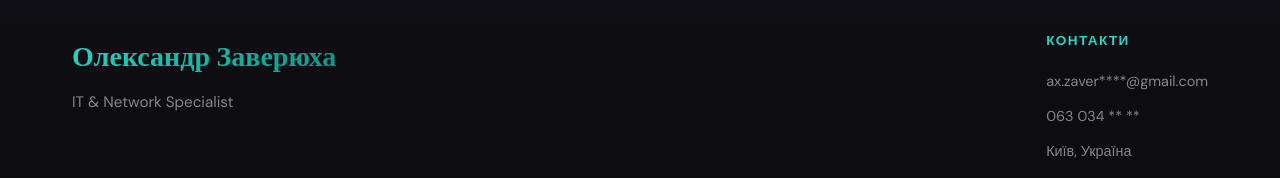
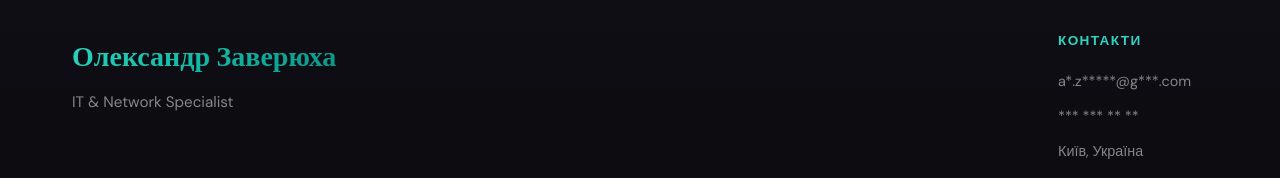
Before and after one commit to AlexMaxeven/resume, a React (Vite) app: page /resume/about in a window 1280 px wide. Shown: the part 2815-2993 px from the top of the page. Built offline with nearby package versions, Linux system fonts and the light colour scheme; a web font is replaced by a local one.

Commit message:
changes readme.md

```diff
--- a/src/components/Footer/Footer.jsx
+++ b/src/components/Footer/Footer.jsx
@@ -20,8 +20,8 @@ const Footer = () => {
             <div className={styles.column}>
               <h4 className={styles.title}>{t.footer.contactsTitle}</h4>
               <ul className={styles.list}>
-                <li>ax.zaver****@gmail.com</li>
-                <li>063 034 ** **</li>
+                <li>a*.z*****@g***.com</li>
+                <li>*** *** ** **</li>
                 <li>{language === 'uk' ? 'Київ, Україна' : 'Kyiv, Ukraine'}</li>
               </ul>
             </div>
--- a/src/translations.js
+++ b/src/translations.js
@@ -15,9 +15,9 @@ export const translations = {
       position: 'IT & Network Specialist',
       positionSub: '(Frontend / MikroTik / Security)',
       location: 'Україна, Київ',
-      email: 'ax.zaver****@gmail.com',
-      phone: '063 034 ** **',
-      birthday: '18 жовтня 1993',
+      email: 'a*.z*****@g***.com',
+      phone: '*** *** ** **',
+      birthday: '1993',
       aboutMe: 'Про мене',
       aboutText1: 'Фронтенд-розробник із понад <strong>3,5 роками комерційного досвіду</strong>, включно з півроку в ролі тімліда команди з 10 осіб. Спеціалізуюся на створенні вебінтерфейсів на JavaScript, React.js, Vite, Tailwind, інтеграції з трекінговими платформами (Binom, Keitaro, StatCounter) та оптимізації продуктивності клієнтських застосунків.',
       aboutText2: 'Маю практичний досвід роботи з мережевими рішеннями <strong>MikroTik</strong> — налаштування маршрутів, резервних каналів, VPN і базових схем захисту.',
@@ -175,11 +175,11 @@ export const translations = {
       contacts: {
         email: {
           title: 'Email',
-          description: 'ax.zaver****@gmail.com'
+          description: 'a*.z*****@g***.com'
         },
         phone: {
           title: 'Телефон',
-          description: '063 034 ** **'
+          description: '*** *** ** **'
         },
         location: {
           title: 'Локація',
@@ -392,9 +392,9 @@ export const translations = {
       position: 'IT & Network Specialist',
       positionSub: '(Frontend / MikroTik / Security)',
       location: 'Ukraine, Kyiv',
-      email: 'ax.zaver****@gmail.com',
-      phone: '063 034 ** **',
-      birthday: 'October 18, 1993',
+      email: 'a*.z*****@g***.com',
+      phone: '*** *** ** **',
+      birthday: '1993',
       aboutMe: 'About Me',
       aboutText1: 'Frontend developer with over <strong>3.5 years of commercial experience</strong>, including six months as a team lead of a 10-person team. I specialize in creating web interfaces using JavaScript, React.js, Vite, Tailwind, integrating with tracking platforms (Binom, Keitaro, StatCounter), and optimizing client application performance.',
       aboutText2: 'I have practical experience working with <strong>MikroTik</strong> network solutions — configuring routes, backup channels, VPN, and basic security schemes.',
@@ -552,11 +552,11 @@ export const translations = {
       contacts: {
         email: {
           title: 'Email',
-          description: 'ax.zaver****@gmail.com'
+          description: 'a*.z*****@g***.com'
         },
         phone: {
           title: 'Phone',
-          description: '063 034 ** **'
+          description: '*** *** ** **'
         },
         location: {
           title: 'Location',
```
Also changed, not shown: 1 other file (tests, documents, lock files or other folders).
